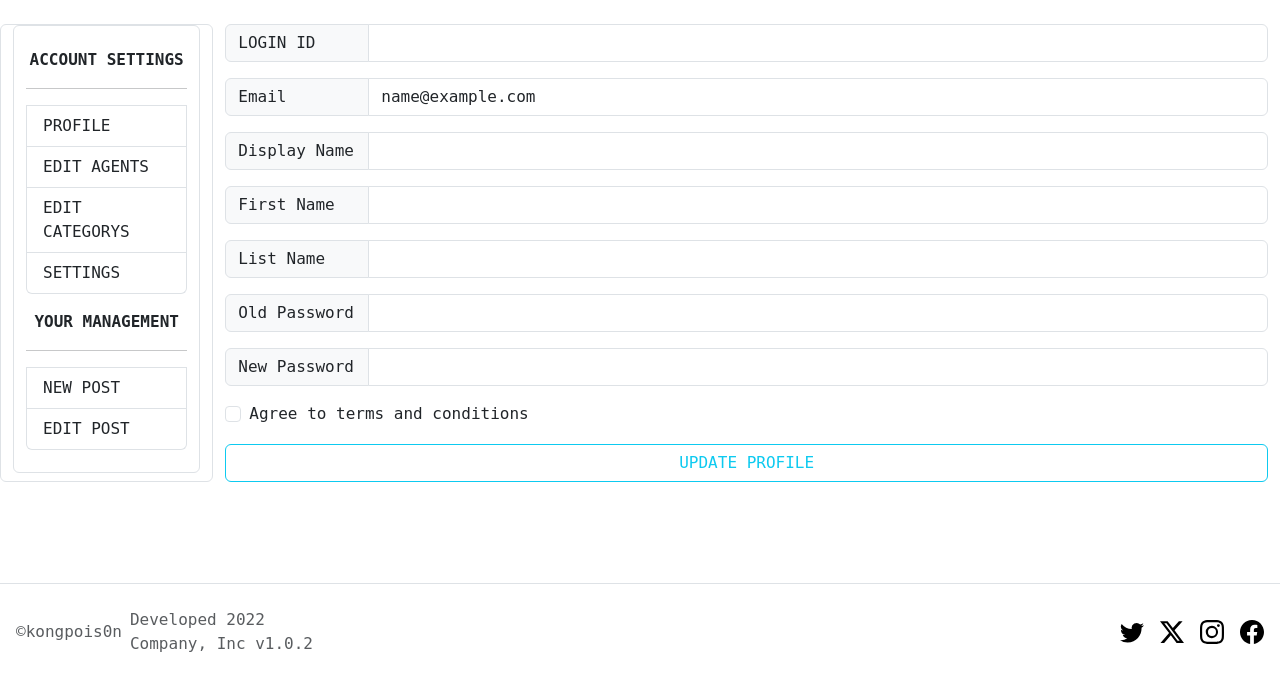
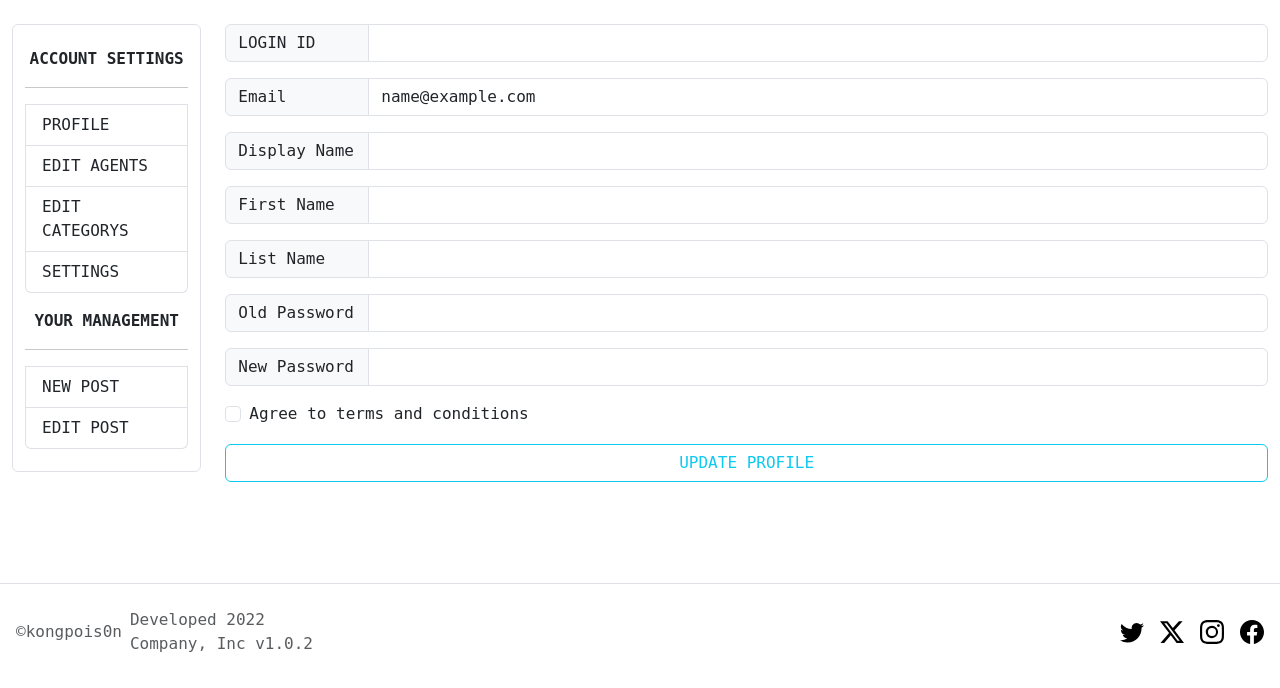
Before and after one commit to constantinedev/Flask-CMS, a Flask app: page /panel in a window 1280 px wide. Shown: the part 112-800 px from the top of the page. Run offline with Flask 3, Linux system fonts and the light colour scheme; the visitor is signed in with stand-in values (Sample User, id 1); some libraries are stand-ins or nearby versions.

Commit message:
Update panel.html

```diff
--- a/templates/admin/panel.html
+++ b/templates/admin/panel.html
@@ -3,7 +3,7 @@
 {% block main %}
 <div class="content">
 <div class="row">
-	<div class="left_menu_list border rounded col-2 my-4">
+	<div class="left_menu_list col-2 my-4">
 		<div class="form-control">
 			<div class="d-grid mb-3 my-3">
 				<ul class="list-group">
```
